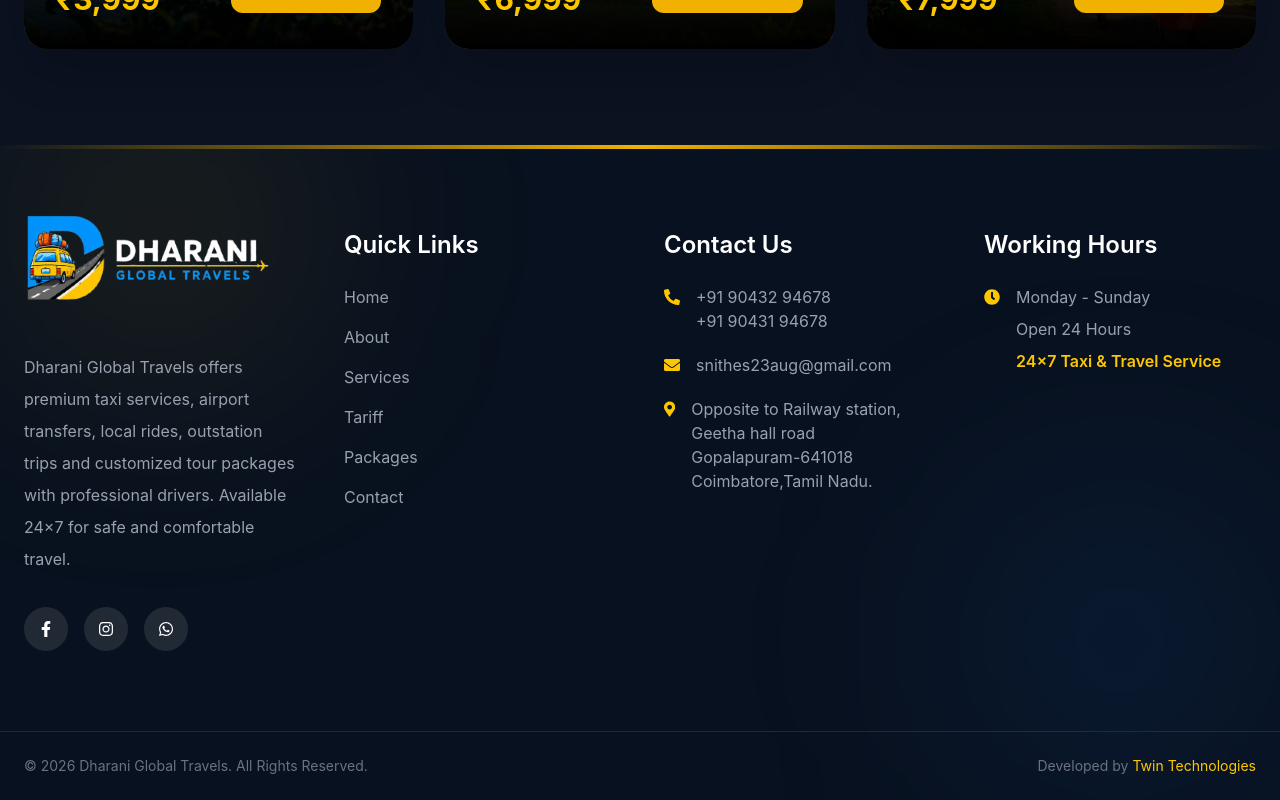
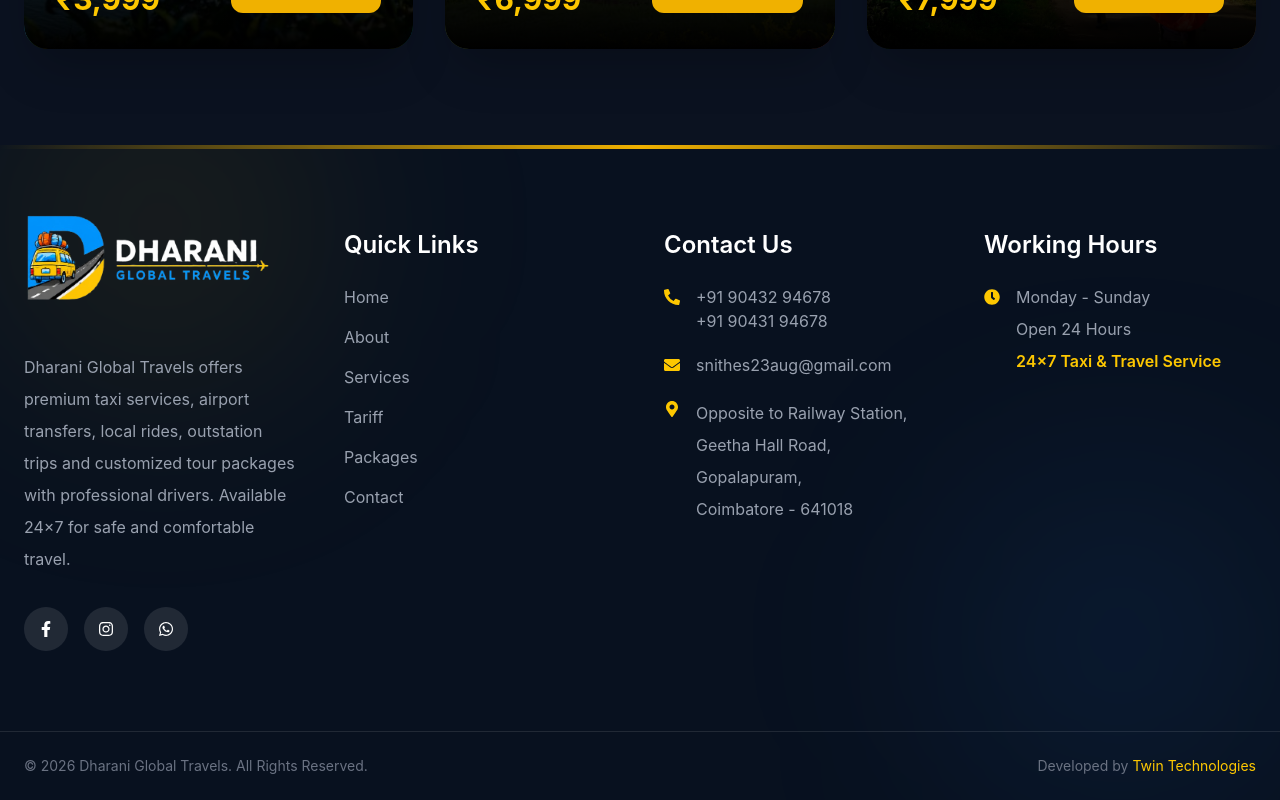
Before and after one commit to malarselvi15/TravelWebsite, a React (Vite) app in the folder frontend/: page / in a window 1280 px wide. Shown: the part 5774-6574 px from the top of the page. Built offline with nearby package versions, Linux system fonts and the light colour scheme.

Commit message:
Updated Address in Footer

```diff
--- a/frontend/src/components/Footer.jsx
+++ b/frontend/src/components/Footer.jsx
@@ -202,17 +202,18 @@ function Footer() {
 
               </div>
 
-              <div className="flex items-start gap-4">
+<div className="flex items-start gap-4">
+  <FaMapMarkerAlt className="mt-1 text-yellow-400 flex-shrink-0" />
 
-                <FaMapMarkerAlt className="text-yellow-400 mt-1" />
-
-                <span className="text-gray-400">
-                  Opposite to Railway station, Geetha hall road
-                  <br />
-                  Gopalapuram-641018 Coimbatore,Tamil Nadu.
-                </span>
-
-              </div>
+  <address className="not-italic text-gray-400 leading-8 max-w-[300px]">
+    Opposite to Railway Station,<br />
+    Geetha Hall Road,<br />
+    Gopalapuram,<br />
+    <span className="whitespace-nowrap">
+      Coimbatore - 641018
+    </span>
+  </address>
+</div>
 
             </div>
 
```
